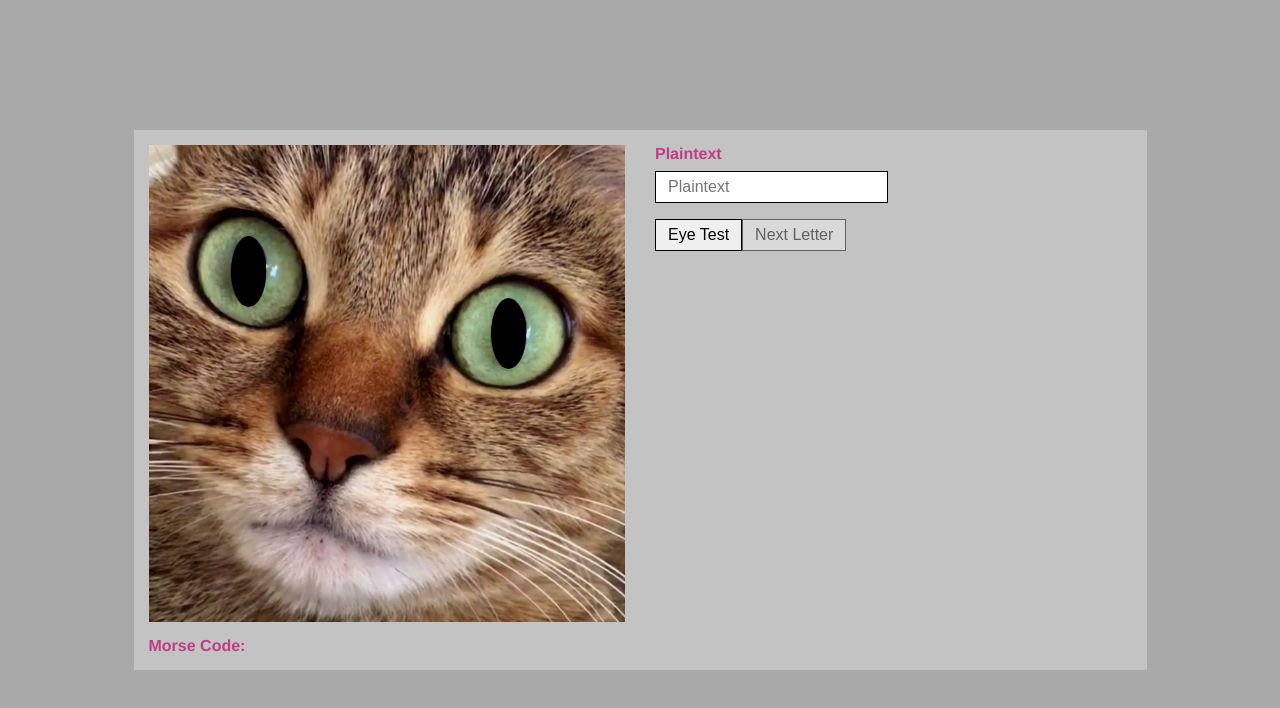
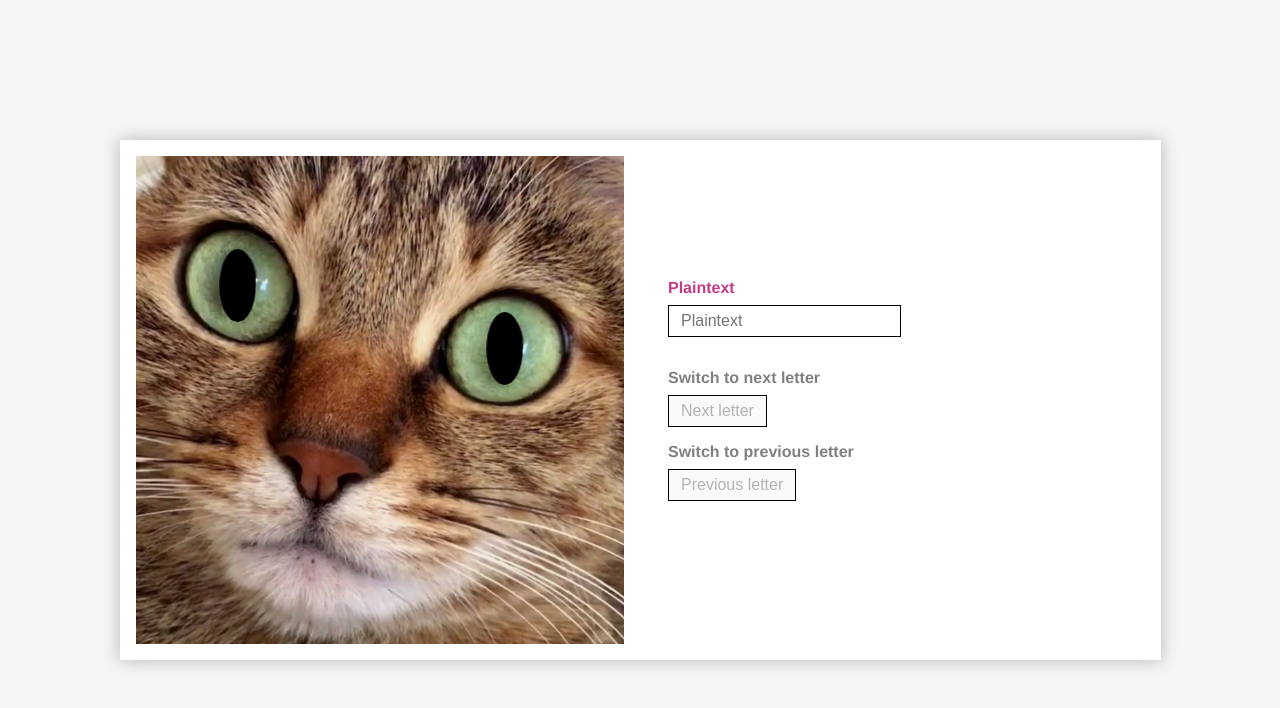
Before and after one commit to maurer2/cataract, a Vue app: page / in a window 1280 px wide. Shown: the top 708 px of the page. Built offline with nearby package versions, Linux system fonts and the light colour scheme.

Commit message:
Added some style improvements and previous letter button

```diff
--- a/src/App.vue
+++ b/src/App.vue
@@ -1,14 +1,15 @@
 <template>
   <article class="layout">
-    <div class="row">
+    <div class="row row--valign">
       <div class="column">
         <PupilsComponent></PupilsComponent>
       </div>
       <div class="column">
-        <MainComponent></MainComponent>
+        <ControlComponent></ControlComponent>
       </div>
     </div>
-    <div class="row">
+    <transition name="fade">
+      <div class="row" v-if="showSlideComponenRow">
         <div class="column column--auto-width">
           <strong>Morse Code:</strong>
         </div>
@@ -16,34 +17,40 @@
           <SlideTextComponent></SlideTextComponent>
         </div>
       </div>
+    </transition>
   </article>
 </template>
 
 <script lang="ts">
 // https://alligator.io/vuejs/typescript-class-components/
 import { Component, Vue } from 'vue-property-decorator';
-import MainComponent from './components/MainComponent.vue';
+import ControlComponent from './components/ControlComponent.vue';
 import PupilsComponent from './components/PupilsComponent.vue';
 import SlideTextComponent from './components/SlideTextComponent.vue';
 
 @Component({
   components: {
-      MainComponent, PupilsComponent, SlideTextComponent
+      ControlComponent, PupilsComponent, SlideTextComponent
   },
 })
 export default class App extends Vue {
   constructor() {
     super();
   }
+
+  get showSlideComponenRow() {
+    return (this as any).$store.getters.morseTextAsString.length > 0;
+  }
 }
 </script>
 
-<style lang="scss">
+<style lang="pcss">
   :root {
-    --background: #a9a9a9;
-    --background-secondary: #c3c3c3;
+    --background: #f5f5f5;
+    --background-secondary: #fff;
     --foreground: #c13c86;
-    --spacing: 15px;
+    --box-shadow: rgba(0, 0, 0, 0.25);
+    --spacing: 1rem;
   }
 
   *,
@@ -53,14 +60,14 @@ export default class App extends Vue {
   }
 
   html {
+    margin: 0;
+    height: 100%;
+    box-sizing: border-box;
+    background: var(--background);
+    font-size: 1rem;
     font-family: 'Avenir', Helvetica, Arial, sans-serif;
     -webkit-font-smoothing: antialiased;
     -moz-osx-font-smoothing: grayscale;
-    margin: 0;
-    height: 100%;
-    font-size: 1rem;
-    box-sizing: border-box;
-    background: var(--background);
   }
 
   body {
@@ -76,11 +83,16 @@ export default class App extends Vue {
     padding: var(--spacing);
     background: var(--background-secondary);
     color: var(--foreground);
+    box-shadow: 0 0 calc(var(--spacing)) var(--box-shadow);
   }
 
   .row {
     display: flex;
     margin: calc(var(--spacing) * -1);
+  }
+
+  .row--valign {
+    align-items: center;
   }
 
   .column {
--- /dev/null
+++ b/src/components/ControlComponent.vue
@@ -0,0 +1,106 @@
+<template>
+  <form class="controls" autocomplete="off" @submit.prevent>
+    <fieldset class="section">
+      <label for="textplain" class="label">Plaintext</label>
+      <input class="input" type="text" id="textplain" name="textplain" placeholder="Plaintext" autocomplete="false"
+             :value="textPlain" @change.prevent="updateText" />
+    </fieldset>
+    <fieldset class="section" :disabled="textPlain.length === 0">
+      <label for="textplain" class="label" :class="{ 'disabled': textPlain.length === 0}">
+        Switch to next letter
+      </label>
+      <button class="button" type="button" @click.prevent="nextLetter">
+        Next letter
+      </button>
+      <label for="textplain" class="label" :class="{ 'disabled': textPlain.length === 0}">
+        Switch to previous letter
+      </label>
+      <button class="button" type="button" @click.prevent="prevLetter">
+        Previous letter
+      </button>
+    </fieldset>
+  </form>
+</template>
+
+<script lang="ts">
+import { Component, Prop, Vue } from 'vue-property-decorator';
+import { MorseConverter } from '../morse/MorseConverter';
+
+// https://github.com/vuejs/vue-class-component/issues/220#issuecomment-381557825
+@Component<ControlComponent>({})
+export default class ControlComponent extends Vue {
+  // private text!: string; // https://github.com/kaorun343/vue-property-decorator/issues/81
+  private mc: MorseConverter;
+
+  constructor(){
+    super();
+
+    (this as any).$store.subscribe((mutation: any) => {
+      if (mutation.type === 'updateTextPlain'){
+        // this.updateMorse();
+      }
+    })
+  }
+
+  updateText(event: any, this: any) {
+    const newText: string = event.target.value;
+    // dummy
+    const encodedText = [ '.', '-', '.', '.', '-', '-', '.', '-', '.', '.', '-', '-' ];
+
+    this.$store.dispatch('updatePlainText', newText);
+    this.$store.dispatch('updateMorseText', encodedText);
+  }
+
+  nextLetter(this: any) {
+    this.$store.dispatch('setTextPositionToNext');
+  }
+
+  prevLetter(this: any) {
+    this.$store.dispatch('setTextPositionToPrevious');
+  }
+
+  get textPlain() {
+    return (this as any).$store.state.textPlain;
+  }
+}
+</script>
+
+<style lang="scss" scoped>
+%defaulInputStyles {
+  user-select: none;
+  border: 1px solid black;
+  padding: .375rem .75rem;
+  font-size: 1rem;
+  border-radius: 0;
+}
+
+.section {
+  margin: 0;
+  border: 0;
+}
+
+.label {
+  display: block;
+  font-weight: bold;
+  margin-bottom: 0.5rem;
+
+  &.disabled {
+    color: graytext;
+  }
+}
+
+.input {
+  @extend %defaulInputStyles;
+
+  display: block;
+  margin-bottom: 1rem;
+}
+
+.button {
+  @extend %defaulInputStyles;
+
+  display: inline-block;
+  margin-bottom: 1rem;
+  text-align: center;
+}
+</style>
--- a/src/components/MainComponent.vue
+++ /dev/null
@@ -1,95 +0,0 @@
-<template>
-  <form class="content">
-    <label for="textplain" class="label">Plaintext</label>
-    <input class="input" type="text" id="textplain" placeholder="Plaintext" :value="textPlain" @input="updateText" />
-
-    <button class="button" type="button" @click.prevent="toggleDotDash">
-      Eye Test
-    </button>
-
-    <button class="button" type="button" @click.prevent="playSequence" :class="{ 'disabled': textPlain.length === 0}">
-      Next Letter
-    </button>
-  </form>
-</template>
-
-<script lang="ts">
-import { Component, Prop, Vue } from 'vue-property-decorator';
-import { MorseConverter } from '../morse/MorseConverter';
-
-// https://github.com/vuejs/vue-class-component/issues/220#issuecomment-381557825
-@Component<Main>({})
-export default class Main extends Vue {
-  // private text!: string; // https://github.com/kaorun343/vue-property-decorator/issues/81
-  private mc: MorseConverter;
-
-  constructor(){
-    super();
-
-    (this as any).$store.subscribe((mutation: any) => {
-      if (mutation.type === 'updateTextPlain'){
-        this.updateMorse();
-      }
-    })
-  }
-
-  updateText(event: Event) {
-    const newText: string = (event.target as any).value;
-
-    (this as any).$store.dispatch('updatePlainText', newText);
-  }
-
-  updateMorse() {
-    // dummy stuff
-    const encodedText = [ '.', '-', '.', '.', '-', '-', '.', '-', '.', '.', '-', '-' ];
-    (this as any).$store.dispatch('updateMorseText', encodedText);
-  }
-
-  toggleDotDash() {
-    (this as any).$store.dispatch('toggleDotDash');
-  }
-
-  playSequence() {
-    (this as any).$store.dispatch('setTextPositionToNext');
-  }
-
-  get textPlain() {
-    return (this as any).$store.state.textPlain;
-  }
-}
-</script>
-
-<style lang="scss" scoped>
-%defaulInputStyles {
-  user-select: none;
-  border: 1px solid black;
-  padding: .375rem .75rem;
-  font-size: 1rem;
-  border-radius: 0;
-
-  &.disabled {
-    opacity: 0.5;
-    pointer-events: none;
-  }
-}
-
-.label {
-  display: block;
-  font-weight: bold;
-  margin-bottom: 0.5rem;
-}
-
-.input {
-  @extend %defaulInputStyles;
-
-  display: block;
-  margin-bottom: 1rem;
-}
-
-.button {
-  @extend %defaulInputStyles;
-
-  display: inline-block;
-  text-align: center;
-}
-</style>
--- a/src/components/SlideTextComponent.vue
+++ b/src/components/SlideTextComponent.vue
@@ -1,5 +1,5 @@
 <template>
-  <div class="slider" v-if="textPlain !== ''">
+  <div class="slider">
     <div class="letter" v-for="(letter, index) in textPlain" :key="index">
       <span>
         {{ letter }}
--- a/src/store/index.ts
+++ b/src/store/index.ts
@@ -3,9 +3,6 @@ import Vuex from 'vuex';
 const store = () => new Vuex.Store<any>({
   strict: true,
   actions: {
-    toggleDotDash(context) {
-      context.commit('toggleDotDash');
-    },
     updatePlainText(context, data) {
       context.commit('updateTextPlain', data);
     },
@@ -14,6 +11,9 @@ const store = () => new Vuex.Store<any>({
     },
     setTextPositionToNext(context) {
       context.commit('setTextPositionToNext');
+    },
+    setTextPositionToPrevious(context) {
+        context.commit('setTextPositionToPrevious');
     },
   },
   getters: {
@@ -31,9 +31,6 @@ const store = () => new Vuex.Store<any>({
     },
   },
   mutations: {
-    toggleDotDash(state) {
-      state.isDot = !state.isDot;
-    },
     updateTextPlain(state, value) {
       state.textPlain = value;
     },
@@ -56,7 +53,6 @@ const store = () => new Vuex.Store<any>({
     },
   },
   state: {
-    isDot: false,
     textMorse: [],
     textPlain: '',
     textPosition: 0,
```
Lines whose indentation alone changed are shown as unchanged.
